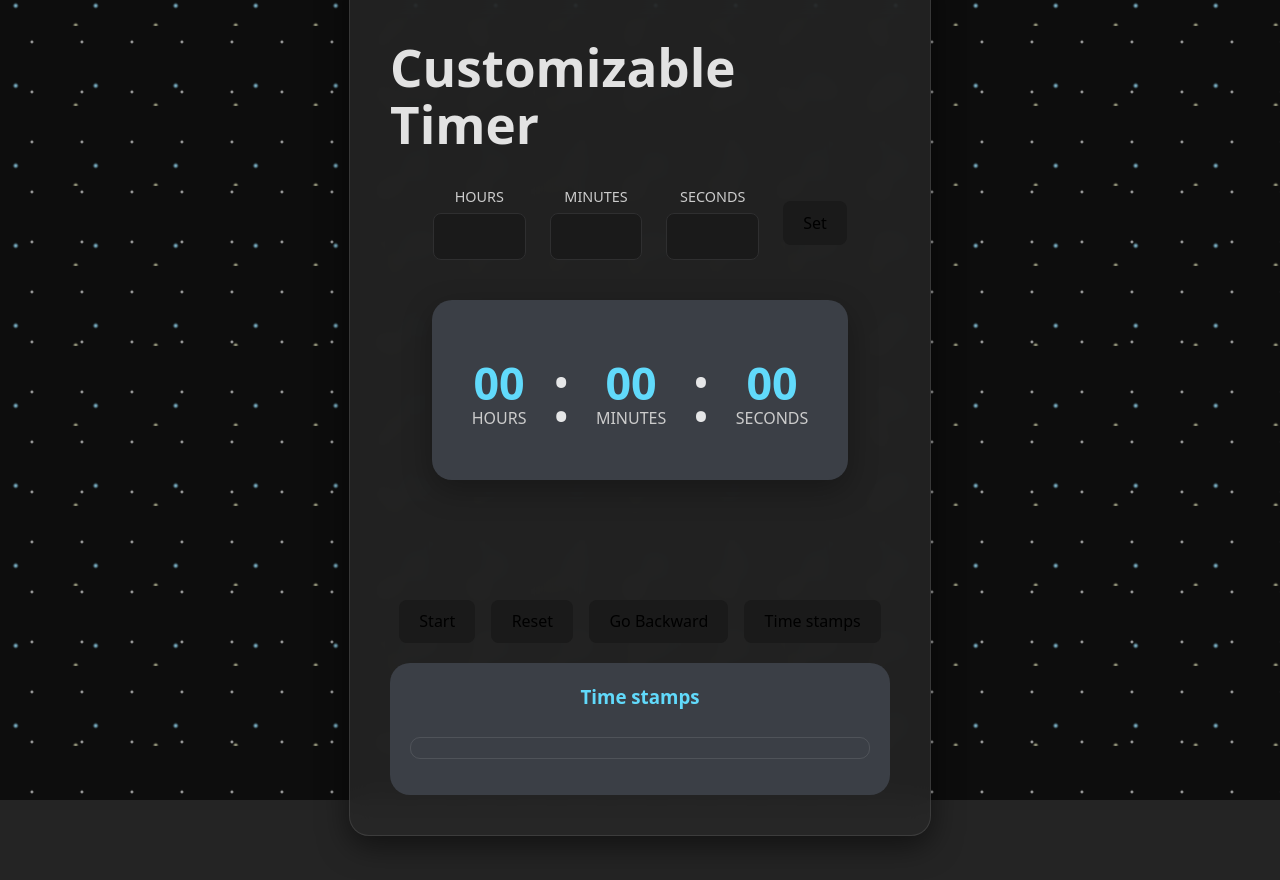
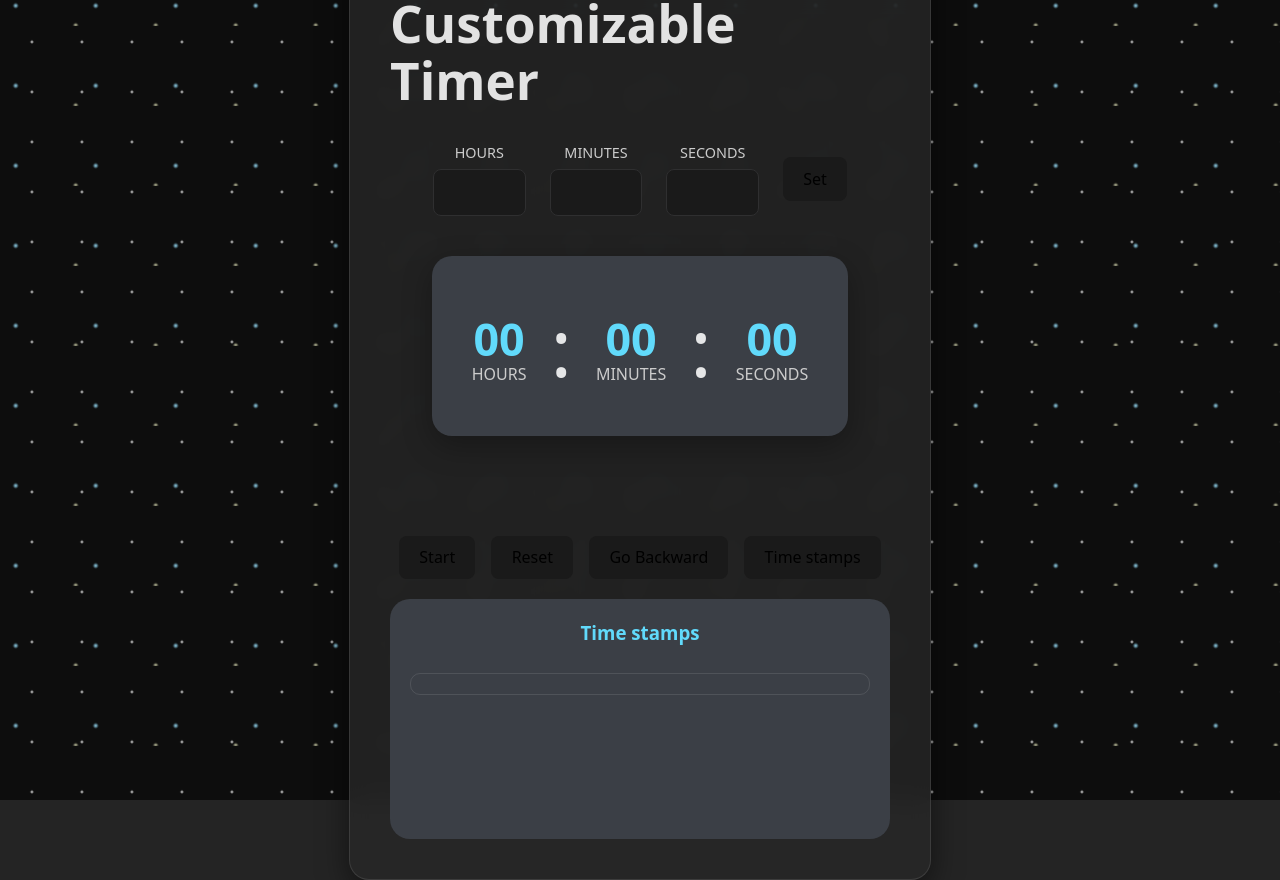
Before and after one commit to Phoenixcat01/simple-timer-app, a React (Vite) app: page / in a window 1280 px wide. Before the commit the page ends 836 px from the top, so only its background shows below. Built offline with nearby package versions, Linux system fonts and the light colour scheme.

Commit message:
feat(timer): adjust card header alignment and refine layout spacing

```diff
--- a/src/index.css
+++ b/src/index.css
@@ -109,6 +109,10 @@ button:focus-visible {
   box-shadow: 0 10px 30px rgba(0, 0, 0, 0.5);
   backdrop-filter: blur(10px);
   border: 1px solid rgba(255, 255, 255, 0.1);
+}
+.card h1 {
+  display: flex;
+  justify-self: center;
 }
 
 .card::before {
@@ -232,12 +236,12 @@ button:focus-visible {
 
 .finish-message {
   position: absolute;
-  top: 60%;
+  top: 65%;
   left: 50%;
   transform: translate(-50%, -50%);
   z-index: 10;
   color: #ff0077;
-  font-size: 3em;
+  font-size: 2.5em;
   font-weight: bold;
   text-shadow: 0 0 10px #ff0077 0 0 20px #ff0077;
 }
@@ -245,7 +249,7 @@ button:focus-visible {
 /* button group */
 .button-group {
   display: flex;
-  margin-top: 100px;
+  margin-top: 80px;
   gap: 1em;
 }
 
@@ -256,6 +260,7 @@ button:focus-visible {
   border-radius: 20px;
   display: flex;
   flex-direction: column;
+  min-height: 200px;
 }
 
 .timestamps-container h3 {
@@ -268,13 +273,12 @@ button:focus-visible {
 .timestamps-container ul {
   list-style: none;
   padding: 0;
-  max-height: 150px;
-  overflow-y: auto;
   border: 1px solid rgba(255, 255, 255, 0.1);
   border-radius: 10px;
   padding: 10px;
+  max-height: 50px;
+  overflow-y: auto;
 }
-
 .timestamps-container ul::-webkit-scrollbar {
   width: 8px;
 }
```
